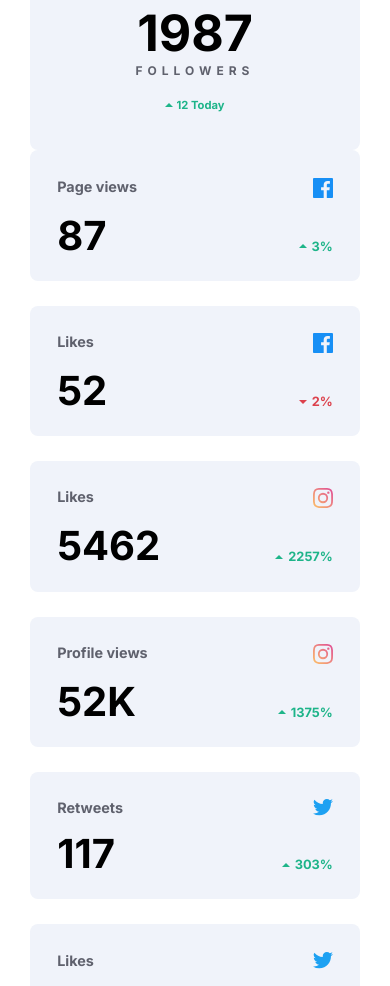
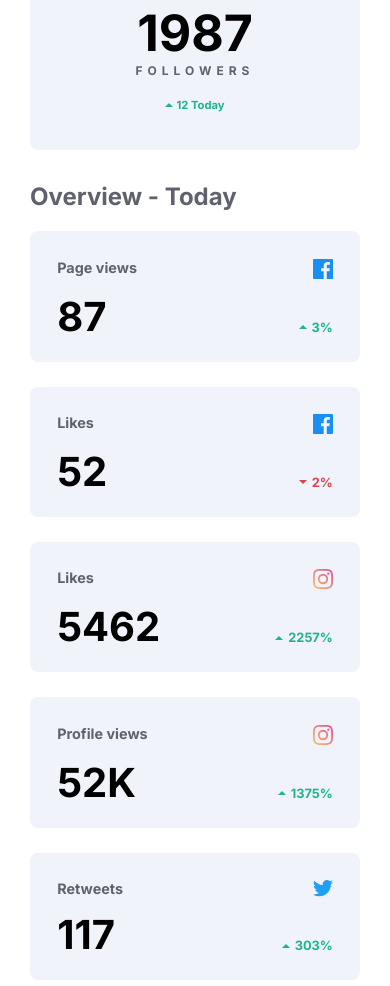
Before and after one commit to ItsDavidHdez/social-media, a website: page index.html in a window 390 px wide. Shown: the part 992-1978 px from the top of the page. Drawn offline with Linux system fonts and the light colour scheme.

Commit message:
Mobile first terminado

```diff
--- a/css/styles.css
+++ b/css/styles.css
@@ -48,6 +48,7 @@ h1 {
 
 .top-cards {
     margin-top: -50px;
+    margin-bottom: 2em;
 }
 
 /* Cards */
@@ -134,7 +135,11 @@ h1 {
 
 /* Overview */
 .overview{
-    margin-bottom: 500px;
+    padding-bottom: 2em;
+}
+
+h2 {
+    color: var(--gray);
 }
 
 .card-small {
--- a/index.html
+++ b/index.html
@@ -78,6 +78,7 @@
     </section>
     <section class="overview">
         <div class="wrapper">
+            <h2>Overview - Today</h2>
             <div class="grid">
                 <div class="card-small">
                     <p class="card-small-view">Page views</p>
```
